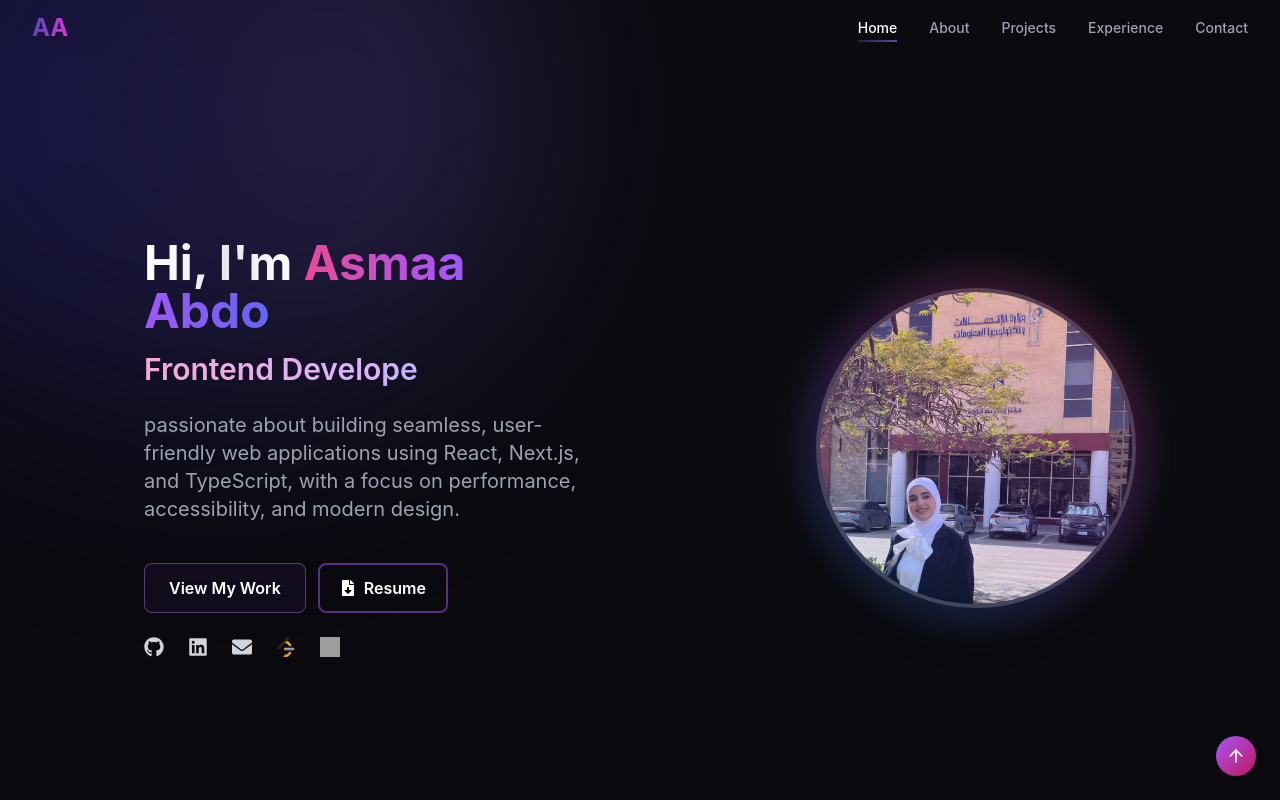
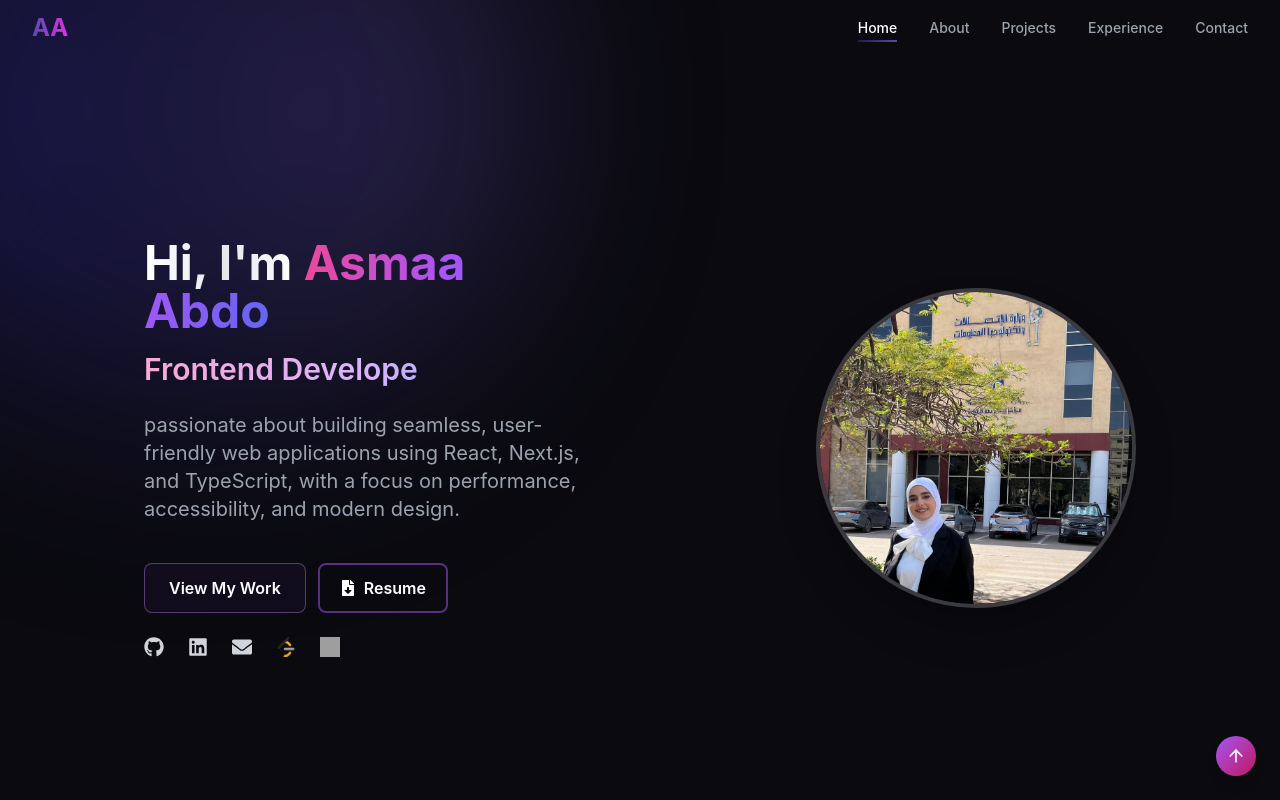
Before and after one commit to Asmaa-Abdo22/My-Portfolio, a React (Vite) app: page / in a window 1280 px wide. Shown: the top 800 px of the page. Built offline with nearby package versions, Linux system fonts and the light colour scheme; grey boxes are pictures that could not be loaded.

Commit message:
remove the gradient bg from my image

```diff
--- a/src/pages/Home.jsx
+++ b/src/pages/Home.jsx
@@ -172,7 +172,7 @@ const Home = () => {
               <motion.div
                 animate={{ rotate: 360 }}
                 transition={{ duration: 20, repeat: Infinity, ease: "linear" }}
-                className="absolute -inset-4 rounded-full bg-gradient-to-r from-pink-500/20 via-purple-500/20 to-blue-500/20 blur-lg"
+                className="absolute -inset-4 rounded-full "
               />
 
               <motion.div whileHover={{ scale: 1.05 }}>
```
